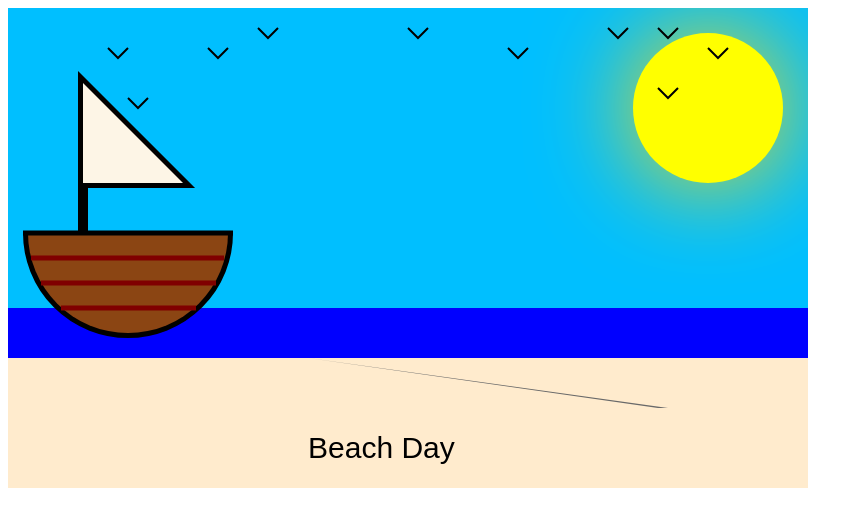
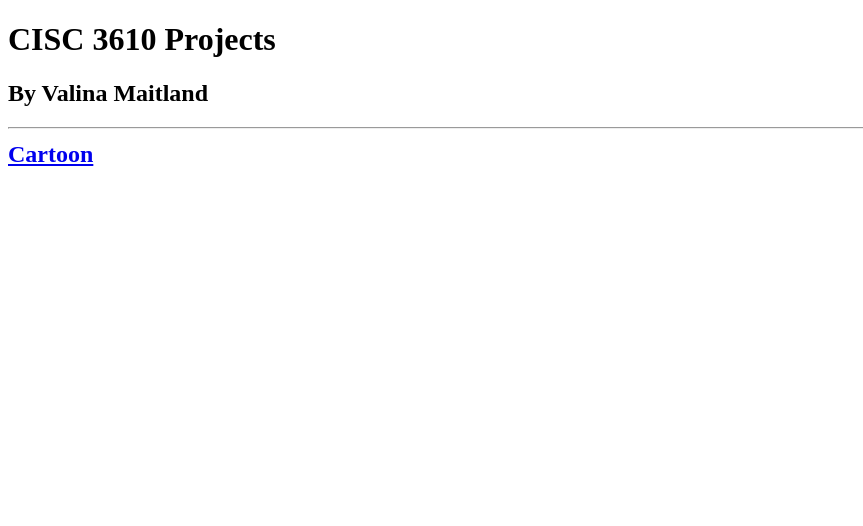
Before and after one commit to Vincent-Mait/ValinaProjects.github.io, a plain HTML site: page index.html in a window 1280 px wide. Shown: the whole page, without its empty margins (0-863 px from the left). Drawn offline with Linux system fonts and the light colour scheme.

Commit message:
Update index.html

```diff
--- a/index.html
+++ b/index.html
@@ -1,12 +1,13 @@
 <!DOCTYPE html>
 <html>
 <head>
-<title>Beach Day</title>
-<script src="game.js"></script>
+<title>3610 Projects </title>
 </head>
 <body>
-<div id="gameArea">
-    <canvas id="myCanvas" width="800" height="480"></canvas>
-</div>
+<h1>CISC 3610 Projects</h1>
+<h2>By Valina Maitland<h2>
+<hr>
+    <a href="cartoon.html">Cartoon</a>
+
 </body>
 </html>
```
